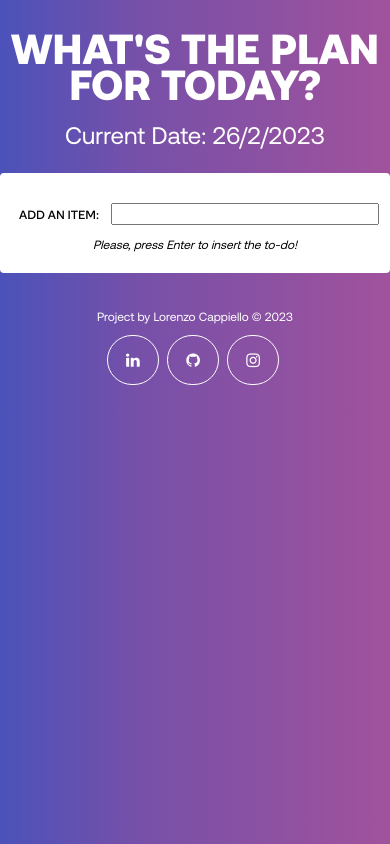
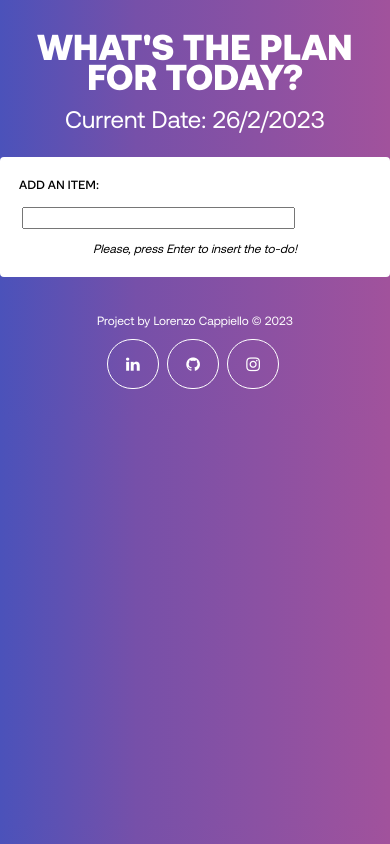
Before and after one commit to lorenzocappiello/react-to-do, a React (Create React App) app: page / in a window 390 px wide. Built offline with nearby package versions, Linux system fonts and the light colour scheme; the HTML template or start-up script is replaced by a standard one.

Commit message:
Update 3

```diff
--- a/src/App.css
+++ b/src/App.css
@@ -32,6 +32,13 @@ body {
   line-height: 36px;
   margin-top: 36px;
   text-transform: uppercase;
+}
+
+@media (max-width: 768px) {
+  .todo-title {
+    font-size: 36px;
+    line-height: 30px;
+  }
 }
 
 /* Current Date */
@@ -95,7 +102,7 @@ body {
 
 .input {
   font-family: 'Aeonik Regular';
-  width: 260px;
+  width: 265px;
   margin-top: 14px;
   margin-left: 12px;
 }
```
